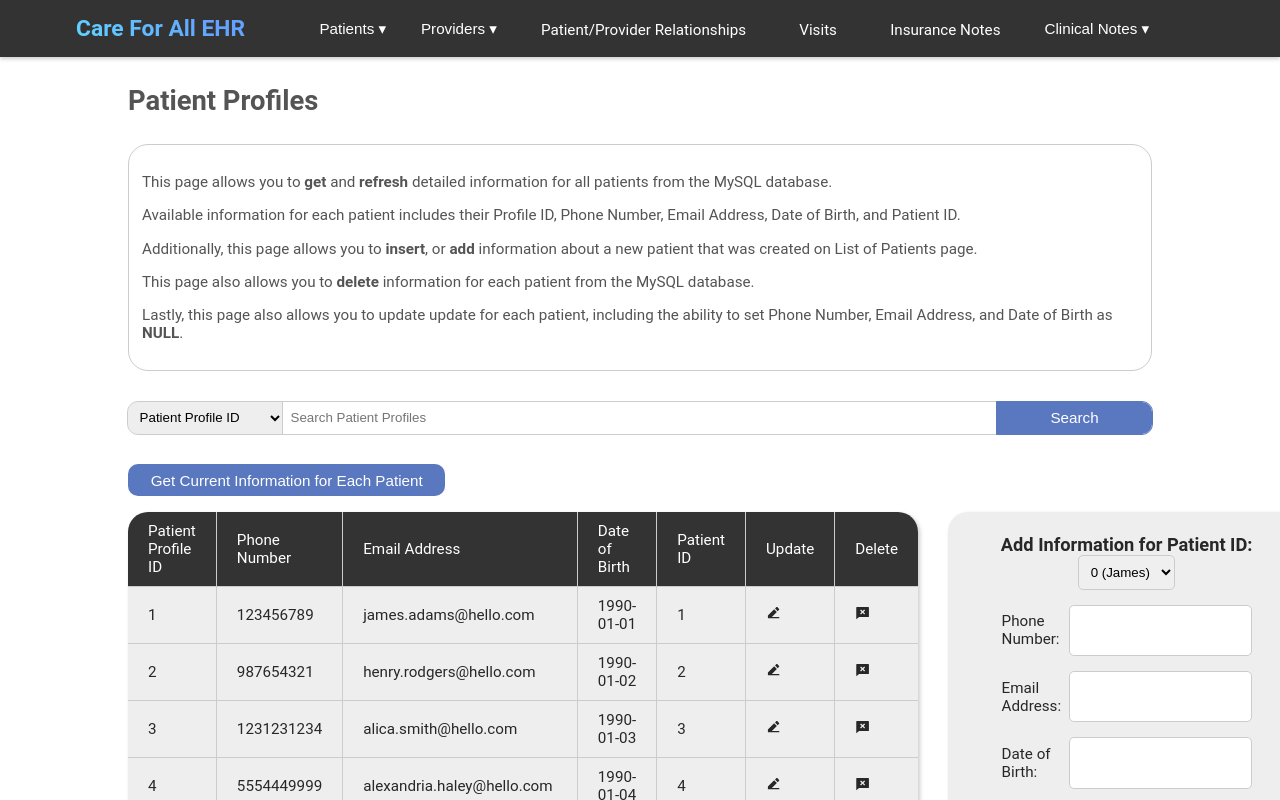
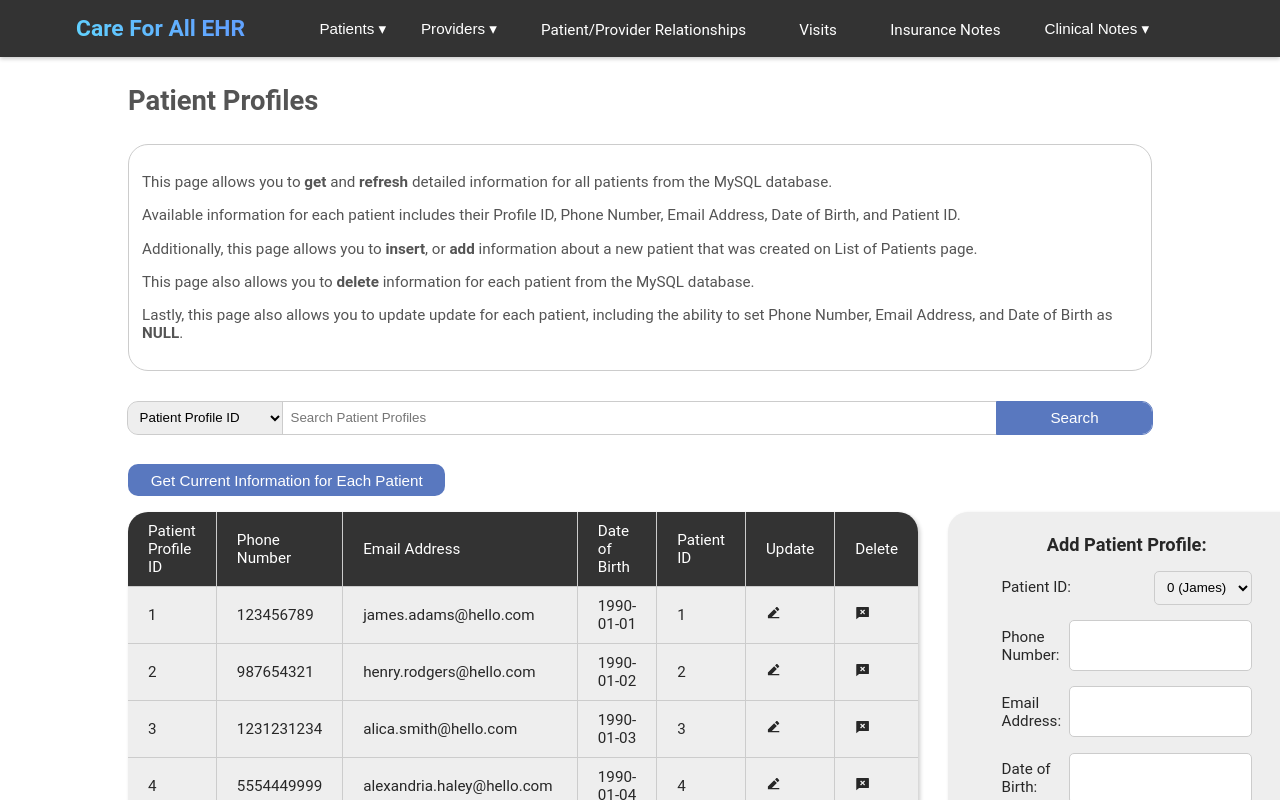
Before and after one commit to anson-poon/care-for-all-ehr, a React (Create React App) app: page /patients in a window 1280 px wide. Shown: the top 800 px of the page. Built offline with nearby package versions, Linux system fonts and the light colour scheme.

Commit message:
Updated Patient Profiles add form

```diff
--- a/src/pages/PatientProfilesPage.js
+++ b/src/pages/PatientProfilesPage.js
@@ -4,7 +4,7 @@ import { useNavigate } from 'react-router-dom';
 import { RiChatDeleteFill, RiEdit2Fill } from 'react-icons/ri';
 import { HiBell } from 'react-icons/hi2';
 import patientData from '../data/patientData';
-import {SearchBoxPatientProfiles} from '../components/SearchBox';
+import { SearchBoxPatientProfiles } from '../components/SearchBox';
 
 /*
 Code citation: Code to import icons credited to https://react-icons.github.io/react-icons/
@@ -60,13 +60,14 @@ function PatientProfilesPage() {
                 </div>
                 <div className="flex-column2">
                     <form action="" method="get" className="add-form">
-                        <h4>Add Information for Patient ID:
-                            <label for="patientID">   </label>
+                        <h4>Add Patient Profile:</h4>
+                        <div className="form-row">
+                            <label for="patientID">Patient ID:</label>
                             <select name="patientID">
                                 <option value="0">0 (James)</option>
                                 <option value="1">1 (Mary)</option>
                             </select>
-                        </h4>
+                        </div>
                         <div className="form-row">
                             <label for="phoneNumber">Phone Number: </label>
                             <input type="text" name="phoneNumber" id="phoneNumber" required />
```
